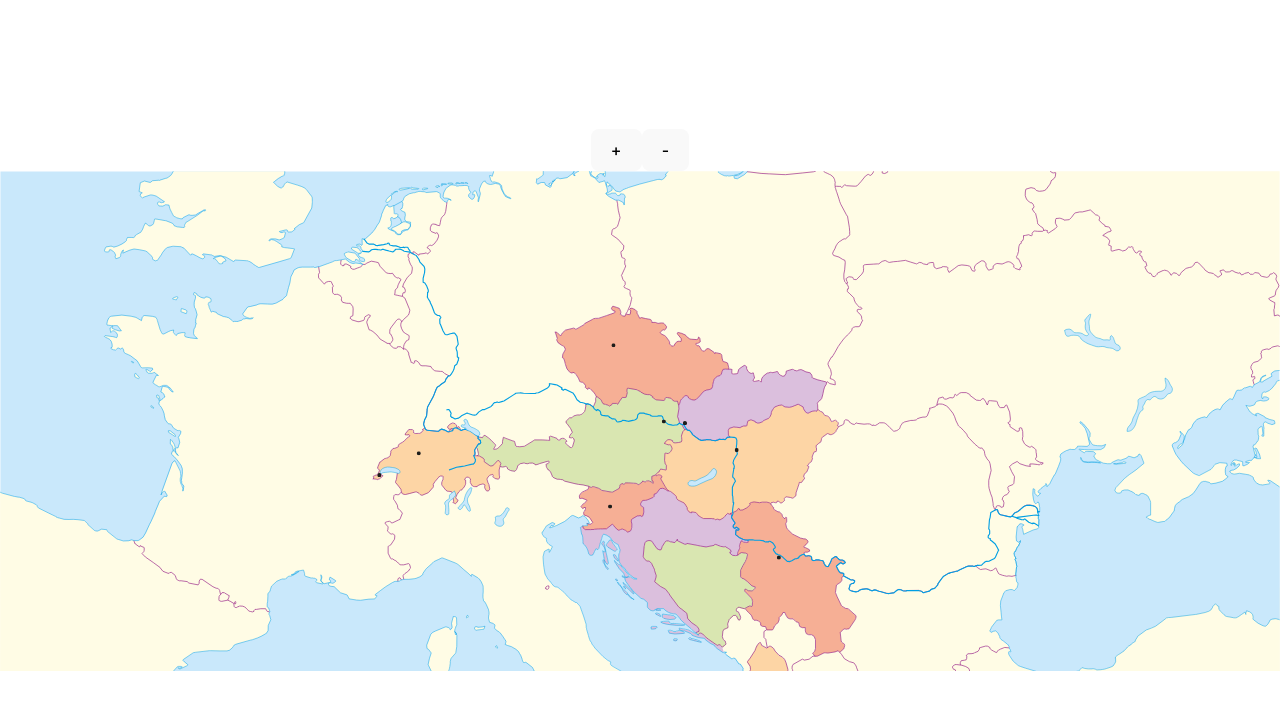
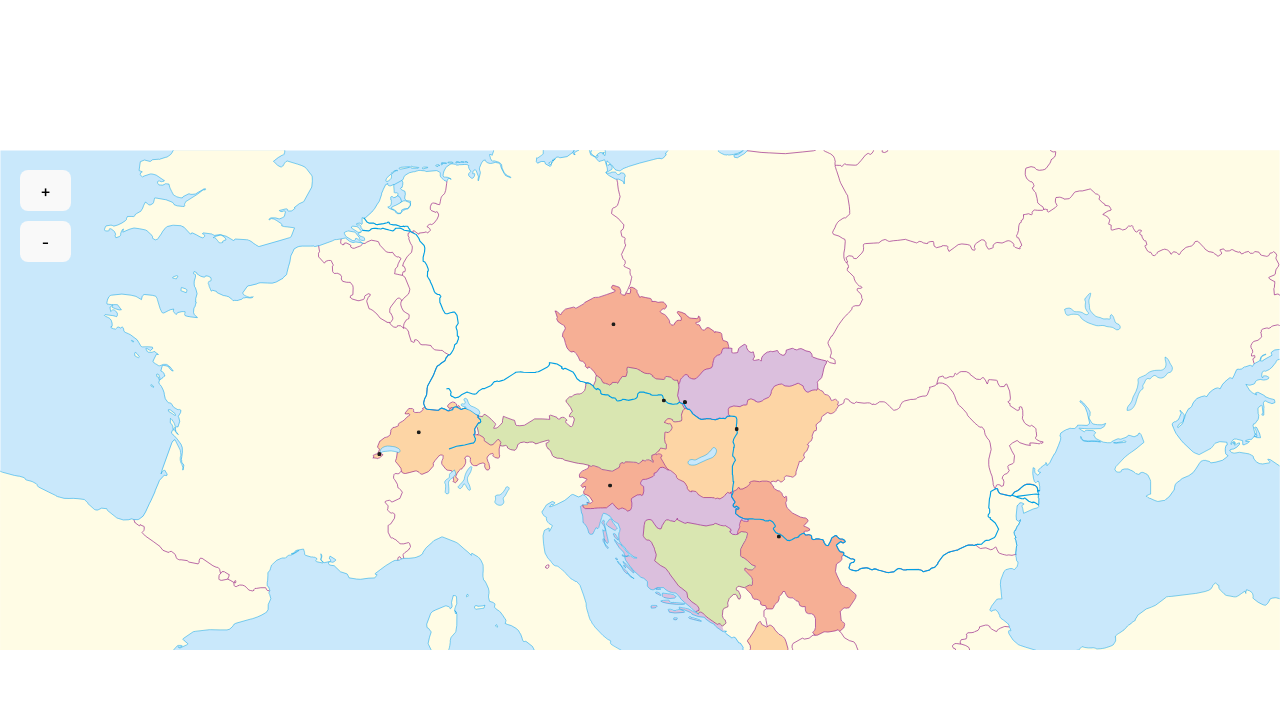
Before and after one commit to benvds/topo-poc, a React (Vite) app: page / in a window 1280 px wide. Shown: the top 710 px of the page. Built offline with nearby package versions, Linux system fonts and the light colour scheme.

Commit message:
move buttons onto overlay

```diff
--- a/src/App.css
+++ b/src/App.css
@@ -8,3 +8,18 @@
 .App {
   width: 100dvw;
 }
+
+#svg-wrapper {
+  position: relative;
+  z-index: 0;
+}
+
+.svg-wrapper-overlay {
+  position: absolute;
+  z-index: 1;
+  display: flex;
+  flex-direction: column;
+  gap: 10px;
+  top: 20px;
+  left: 20px;
+}
--- a/src/App.tsx
+++ b/src/App.tsx
@@ -8,13 +8,6 @@ import "./App.css";
 
 function App() {
   const gestureTargetRef = useRef(null);
-  // const [{ x, y }, api] = useSpring(() => ({ x: 0, y: 0 }))
-  // const [scale, setScale] = useState(1);
-  // const [movementX, setMovementX] = useState(0);
-  // const [movementY, setMovementY] = useState(0);
-  // const [dragX, setDragX] = useState(0);
-  // const [dragY, setDragY] = useState(0);
-  // const [pinch, setPinch] = useState(1);
 
   const [{ dragX, dragY, zoom }, api] = useSpring(() => ({
     dragX: 0,
@@ -52,6 +45,8 @@ function App() {
   return (
     <div className="App">
       <div>
+        <div id="svg-wrapper">
+          <div className="svg-wrapper-overlay">
             <button onClick={zoomIn} type="button">
               +
             </button>
@@ -59,8 +54,6 @@ function App() {
               -
             </button>
           </div>
-      <div>
-        <div id="svg-wrapper">
           <animated.div
             ref={gestureTargetRef}
             style={{
```
Lines whose indentation alone changed are shown as unchanged.
